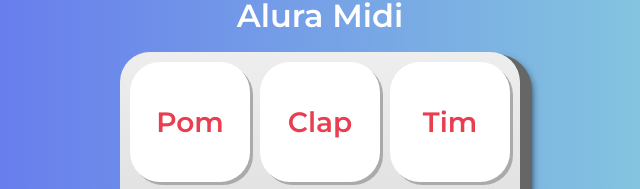
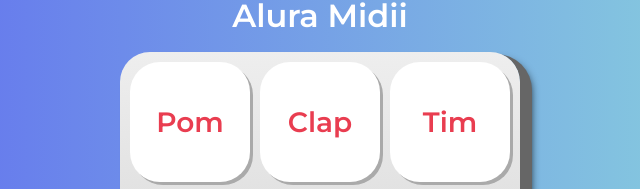
Before and after one commit to m1994d/midi, a plain HTML site: page index.html in a window 1280 px wide. Shown: the top 189 px of the page, 320-960 px from the left. Drawn offline with Linux system fonts and the light colour scheme.

Commit message:
firts commit

```diff
--- a/index.html
+++ b/index.html
@@ -17,7 +17,7 @@
 </head>
 <body>
 
-    <h1>Alura Midi</h1>
+    <h1>Alura Midii</h1>
 
     <section class="teclado">
         <button class="tecla tecla_pom">Pom</button>
```
